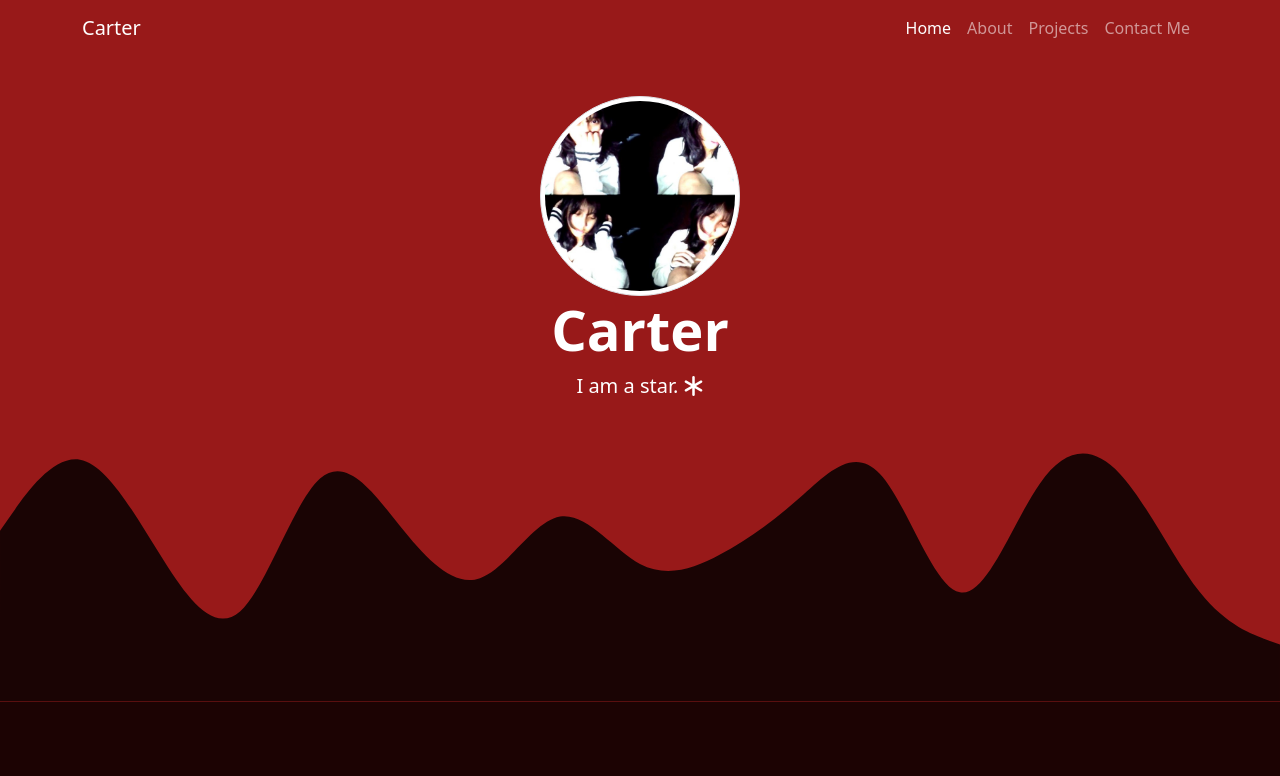
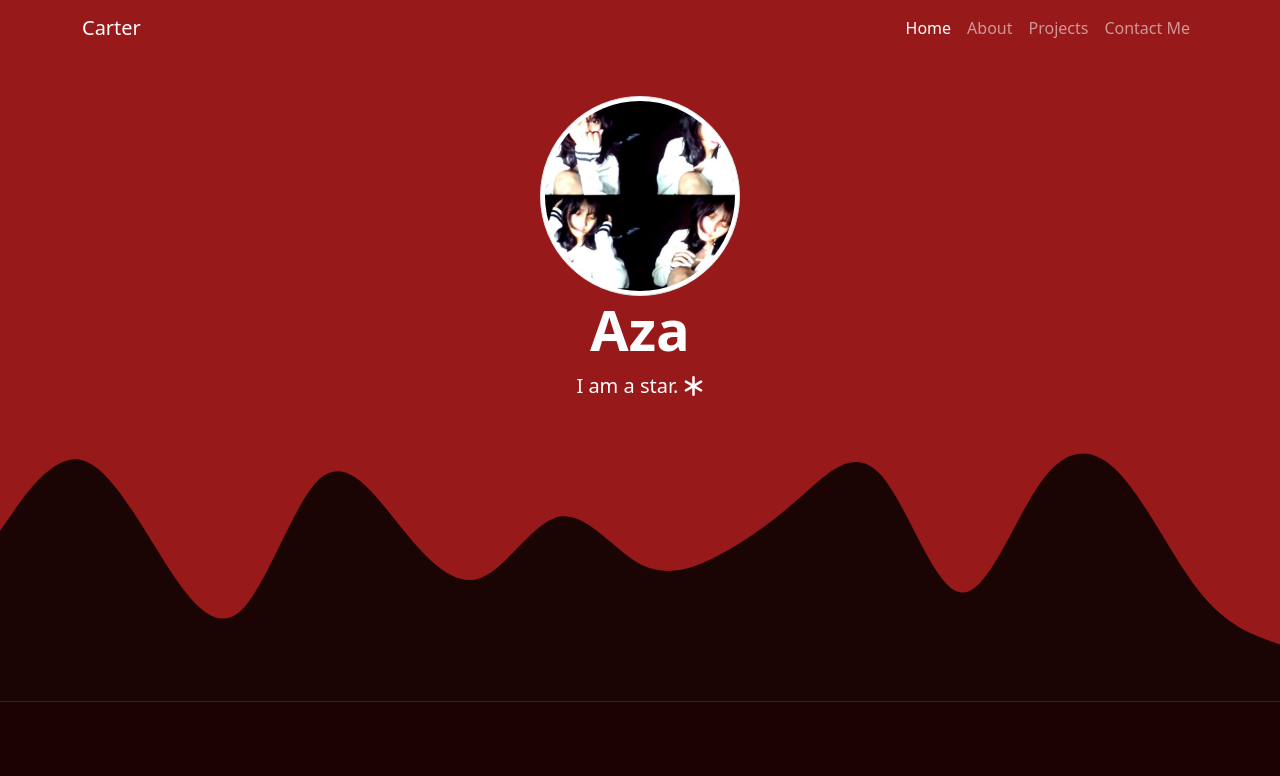
Before and after one commit to peycart/peycart.github.io, a plain HTML site: page index.html in a window 1280 px wide. Shown: the top 776 px of the page. Drawn offline with nearby package versions, Linux system fonts and the light colour scheme.

Commit message:
index.html

```diff
--- a/index.html
+++ b/index.html
@@ -46,7 +46,7 @@
     <!-- Jumbotron -->
     <section class="jumbotron text-center text-white">
         <img src="img/webcam-toy-photo385.jpg" alt="Carti" width="200" class="rounded-circle img-thumbnail">
-        <h1 class="display-4 text-black fw-bold">Carter</h1>
+        <h1 class="display-4 text-black fw-bold">Aza</h1>
         <p class="lead">I am a star. <i class="bi bi-asterisk text-white"></i></p>
         <svg xmlns="http://www.w3.org/2000/svg" viewBox="0 0 1440 320"><path fill="rgba(0, 0, 0, 0.832)" fill-opacity="1" d="M0,128L15,106.7C30,85,60,43,90,48C120,53,150,107,180,154.7C210,203,240,245,270,218.7C300,192,330,96,360,69.3C390,43,420,85,450,122.7C480,160,510,192,540,181.3C570,171,600,117,630,112C660,107,690,149,720,165.3C750,181,780,171,810,154.7C840,139,870,117,900,90.7C930,64,960,32,990,64C1020,96,1050,192,1080,197.3C1110,203,1140,117,1170,74.7C1200,32,1230,32,1260,64C1290,96,1320,160,1350,197.3C1380,235,1410,245,1425,250.7L1440,256L1440,320L1425,320C1410,320,1380,320,1350,320C1320,320,1290,320,1260,320C1230,320,1200,320,1170,320C1140,320,1110,320,1080,320C1050,320,1020,320,990,320C960,320,930,320,900,320C870,320,840,320,810,320C780,320,750,320,720,320C690,320,660,320,630,320C600,320,570,320,540,320C510,320,480,320,450,320C420,320,390,320,360,320C330,320,300,320,270,320C240,320,210,320,180,320C150,320,120,320,90,320C60,320,30,320,15,320L0,320Z"></path></svg>
     </section>
```
